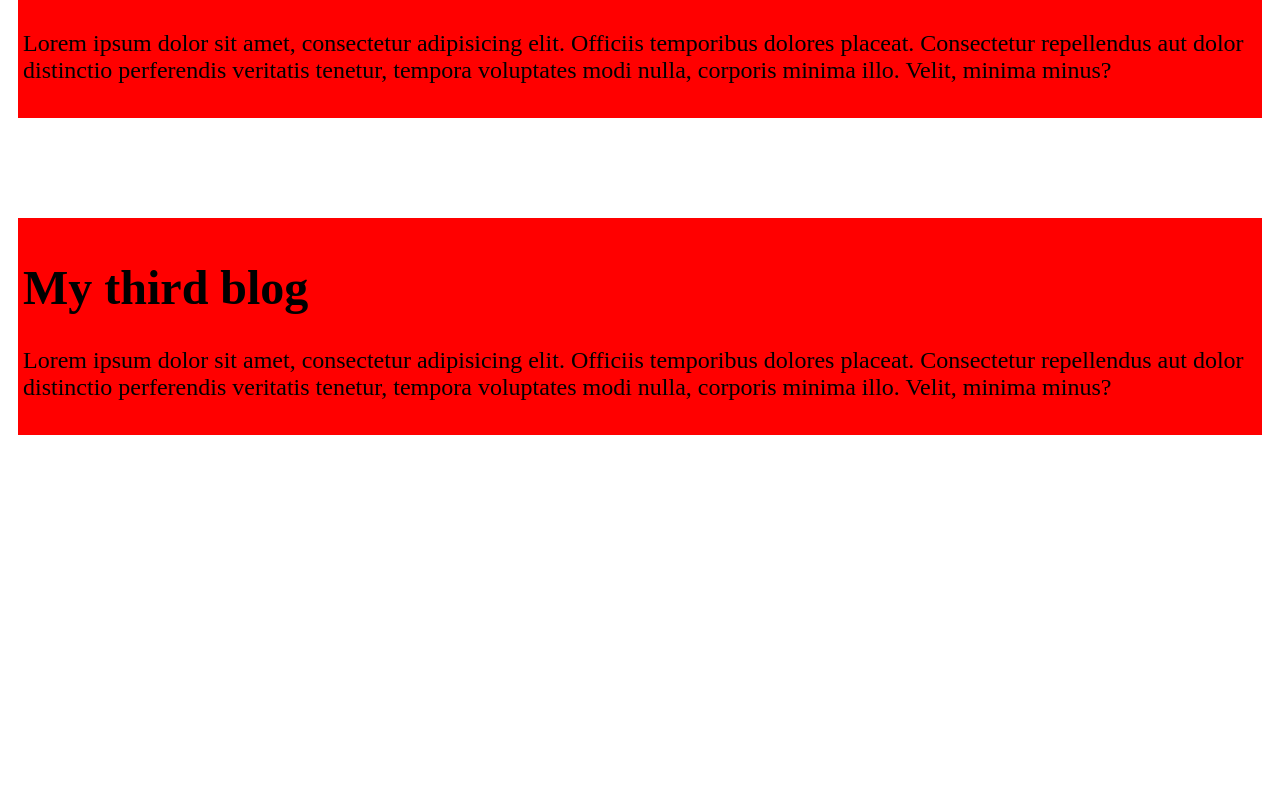
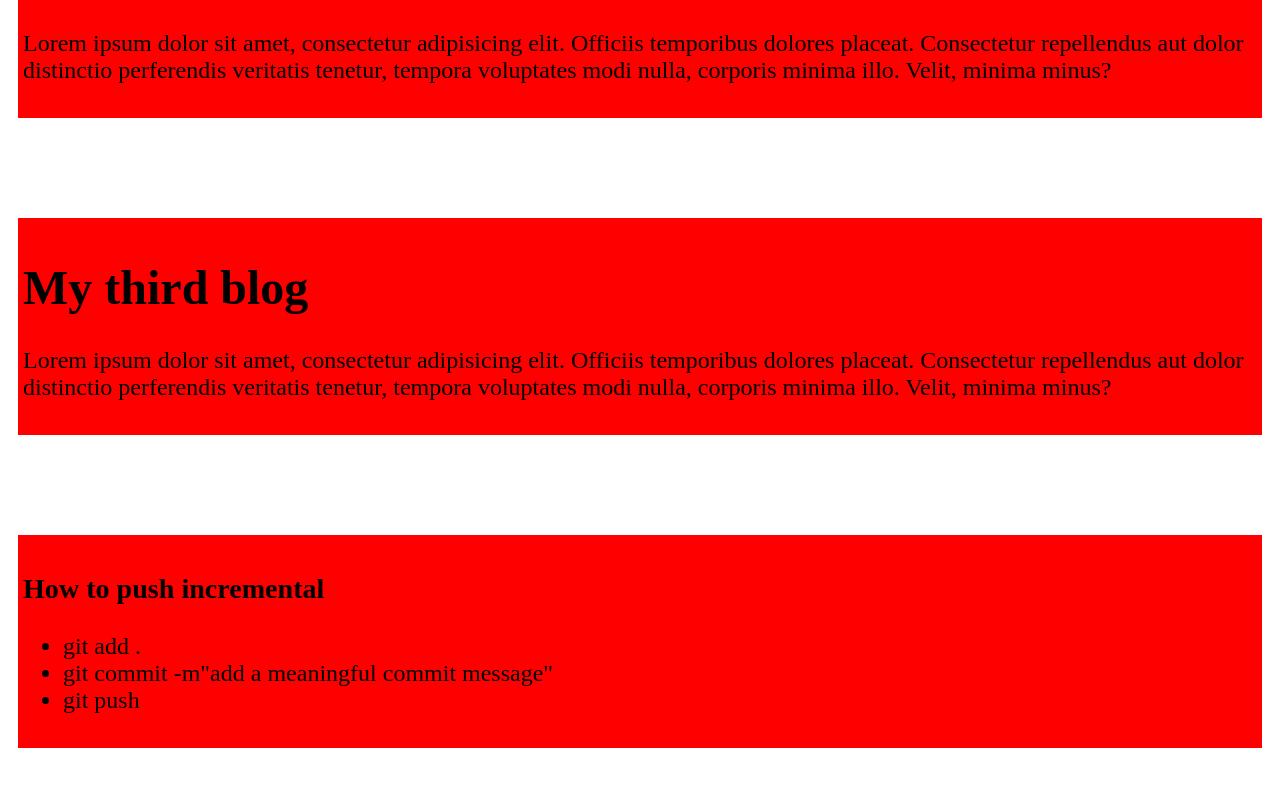
Before and after one commit to SH-U-VO/my-simple-website, a plain HTML site: page index.html in a window 1280 px wide. Shown: the part 467-1253 px from the top of the page. Before the commit the page ends 1002 px from the top, so only its background shows below. Drawn offline with Linux system fonts and the light colour scheme.

Commit message:
last update

```diff
--- a/index.html
+++ b/index.html
@@ -19,6 +19,14 @@
         <h1>My third blog</h1>
         <p>Lorem ipsum dolor sit amet, consectetur adipisicing elit. Officiis temporibus dolores placeat. Consectetur repellendus aut dolor distinctio perferendis veritatis tenetur, tempora voluptates modi nulla, corporis minima illo. Velit, minima minus?</p>
 </div>
+<div>
+    <h3>How to push incremental </h3>
+    <ul>
+        <li>git add .</li>
+        <li>git commit -m"add a meaningful commit message"</li>
+        <li>git push</li>
+    </ul>
+</div>
 
 </body>
 </html>
--- a/style/style.css
+++ b/style/style.css
@@ -2,6 +2,5 @@ div {
     background: red; font-size: x-large;
     padding: 10px 5px;
     margin: 50px 10px 100px;
-    /* margin-bottom: 100px; */
 
 }
```
